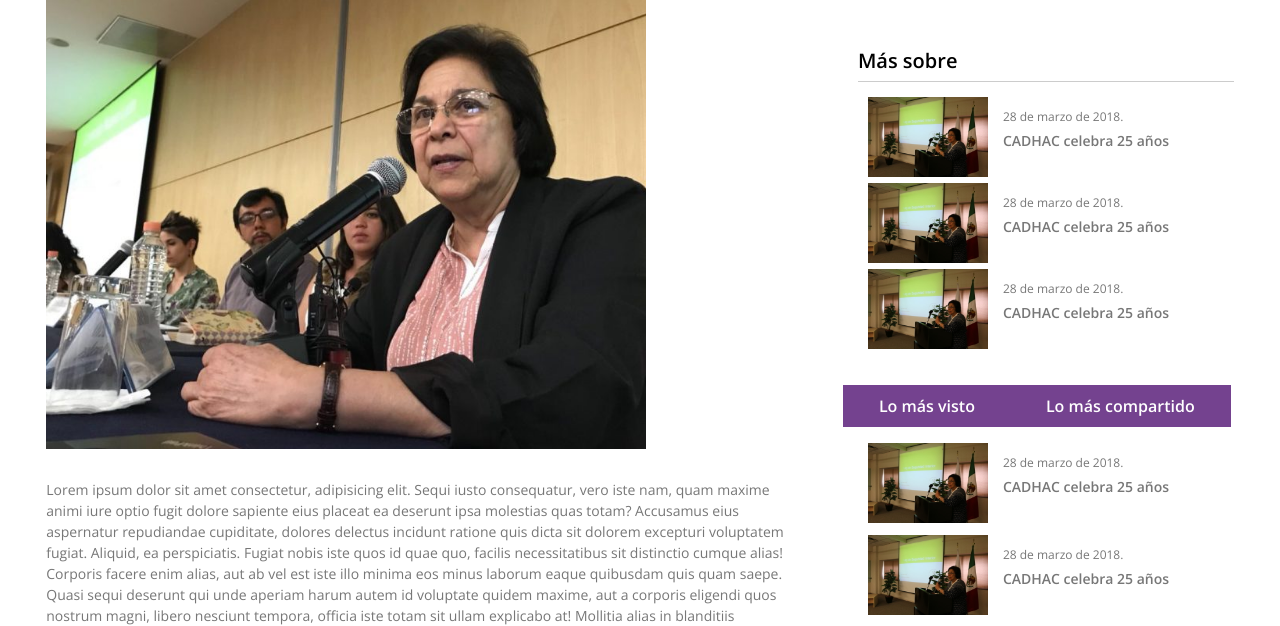
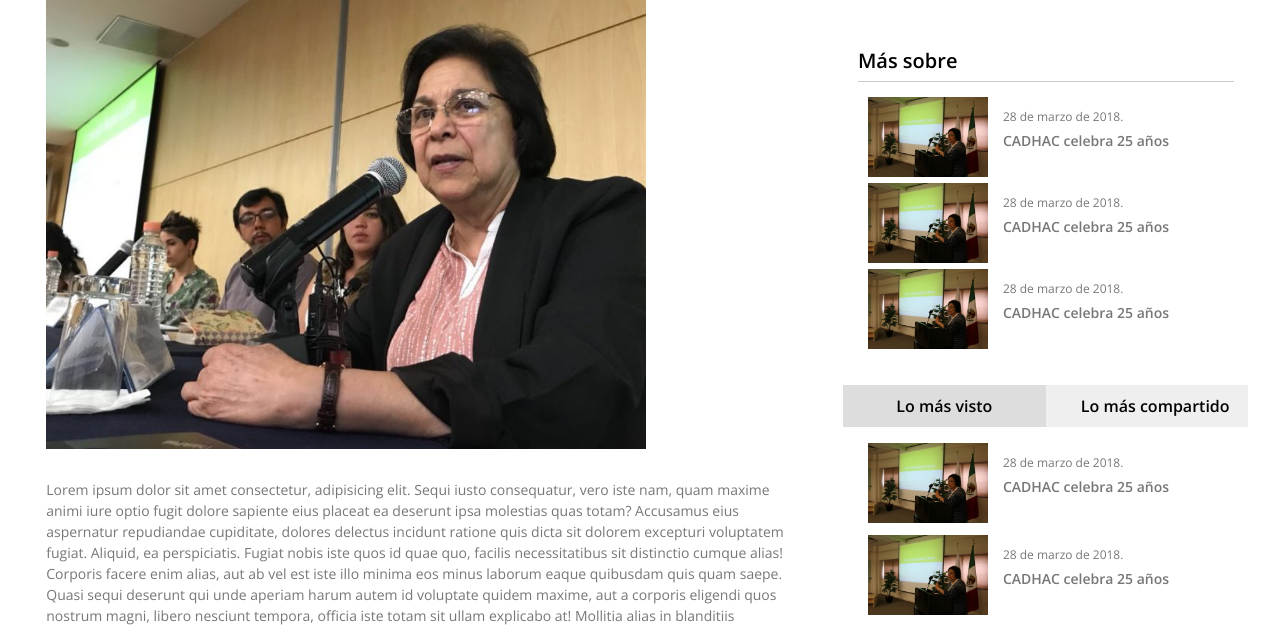
Before and after one commit to melytc/cadhac, a PHP site: page /comunicados-detalle.php in a window 1280 px wide. Shown: the part 329-955 px from the top of the page. Run offline with PHP 8.4, Linux system fonts and the light colour scheme; style sheets or scripts are compiled from the project's sources.

```diff
--- a/src/comunicados-detalle.php
+++ b/src/comunicados-detalle.php
@@ -31,8 +31,8 @@
 					<?php endfor; ?>
 				</div>
 				<div class="row popular btn-group" role="group">
-					<button type="button" class="btn bg-secondary">Lo m&aacute;s visto</button>
-					<button type="button" class="btn bg-secondary">Lo m&aacute;s compartido</button>
+					<button type="button" class="btn bg-grey active">Lo m&aacute;s visto</button>
+					<button type="button" class="btn bg-grey">Lo m&aacute;s compartido</button>
 					<?php for($i = 0; $i < 5; $i++): ?>
 						<div class="row align-items-center news-preview">
 							<img src="img/news-preview.jpg" alt="" class="preview col">
--- a/src/css/_comunicados-detalles.scss
+++ b/src/css/_comunicados-detalles.scss
@@ -59,6 +59,10 @@
 			margin-top: 30px;
 			button {
 				margin-bottom: 10px;
+				width: 50%;
+				&.active {
+					background-color: #ddd;
+				}
 			}
 			.news-preview {
 				margin-left: 25px;
```
